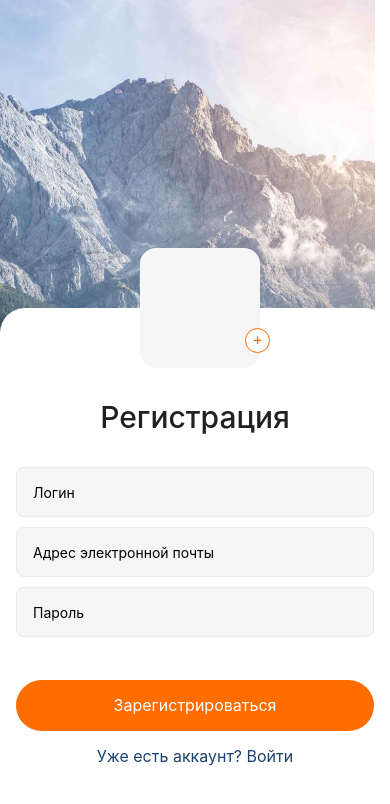
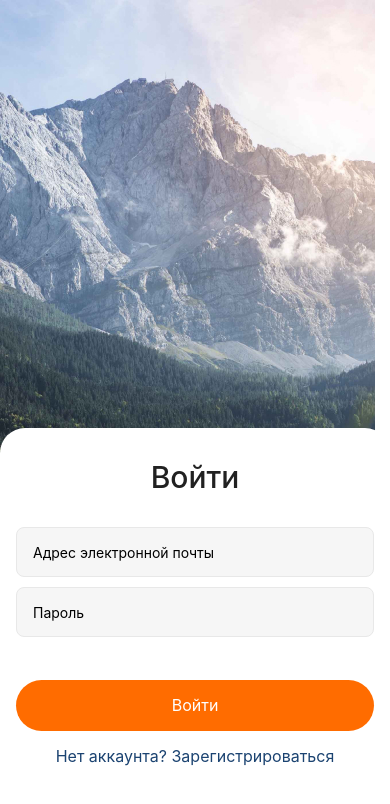
Before and after one commit to A-Novychenko/react-native-hw-proj, a React Native app: screen / in a window 390 px wide. Shown: the top 804 px of the page. Built offline with nearby package versions, Linux system fonts and the light colour scheme.

Commit message:
add loginScreen

```diff
--- a/App.js
+++ b/App.js
@@ -4,6 +4,7 @@ import {StyleSheet, Text, View} from "react-native";
 import React from "react";
 import {ImageBackground} from "react-native";
 import {RegistrationScreen} from "./Screens/RegistrationScreen";
+import {LoginScreen} from "./Screens/LoginScreen";
 
 export default function App() {
   return (
@@ -13,7 +14,8 @@ export default function App() {
         style={styles.bgImg}
       >
         <View style={styles.formWrap}>
-          <RegistrationScreen />
+          {/* <RegistrationScreen /> */}
+          <LoginScreen />
         </View>
       </ImageBackground>
     </View>
--- a/Screens/LoginScreen.js
+++ b/Screens/LoginScreen.js
@@ -3,8 +3,6 @@ import {
   StyleSheet,
   View,
   TextInput,
-  Image,
-  Button,
   Text,
   TouchableOpacity,
 } from "react-native";
@@ -12,23 +10,16 @@ import {
 export const LoginScreen = () => {
   return (
     <View style={styles.wrap}>
-      {/* <View style={styles.avatar}>
-        <Image style={styles.avatarImg} />
-        <TouchableOpacity style={styles.avatarAdd} activeOpacity={0.8}>
-          <Text style={styles.avatarText}>+</Text>
-        </TouchableOpacity>
-      </View> */}
-      <Text style={styles.title}>Регистрация</Text>
+      <Text style={styles.title}>Войти</Text>
       <View style={styles.form}>
-        <TextInput style={styles.input} placeholder="Логин" />
         <TextInput style={styles.input} placeholder="Адрес электронной почты" />
         <TextInput style={styles.input} secureTextEntry placeholder="Пароль" />
 
         <TouchableOpacity style={styles.signInBtn} activeOpacity={0.8}>
-          <Text style={styles.signInText}>Зарегистрироваться</Text>
+          <Text style={styles.signInText}>Войти</Text>
         </TouchableOpacity>
       </View>
-      <Text>Уже есть аккаунт? Войти</Text>
+      <Text style={styles.link}>Нет аккаунта? Зарегистрироваться</Text>
     </View>
   );
 };
@@ -39,45 +30,12 @@ const styles = StyleSheet.create({
     marginHorizontal: 16,
   },
 
-  form: {},
-
-  avatar: {
-    position: "absolute",
-    top: "50%",
-    left: "50%",
-    transform: [{translateX: -55}, {translateY: -280}],
-  },
-  avatarImg: {
-    width: 120,
-    height: 120,
-    backgroundColor: "#F6F6F6",
-    borderRadius: 16,
-  },
-
-  avatarAdd: {
-    position: "absolute",
-    top: 0,
-    left: 0,
-    transform: [{translateX: 105}, {translateY: 80}],
-
-    width: 25,
-    height: 25,
-    borderWidth: 1,
-    borderColor: "#FF6C00",
-    backgroundColor: "#fff",
-    borderRadius: 12.5,
-    overflow: "hidden",
-  },
-
-  avatarText: {
-    fontSize: 16,
-    color: "#FF6C00",
-    zIndex: 999,
-    textAlign: "center",
+  form: {
+    marginBottom: 16,
   },
 
   title: {
-    marginTop: 92,
+    marginTop: 32,
     marginBottom: 32,
     // font-family: 'Roboto';
     fontStyle: "normal",
@@ -116,4 +74,16 @@ const styles = StyleSheet.create({
     textAlign: "center",
     color: "#FFFFFF",
   },
+  link: {
+    marginBottom: 78,
+    // fontFamily: "Roboto",
+    fontStyle: "normal",
+    fontWeight: 400,
+    fontSize: 16,
+    lineHeight: 19,
+
+    color: "#1B4371",
+
+    textAlign: "center",
+  },
 });
```
